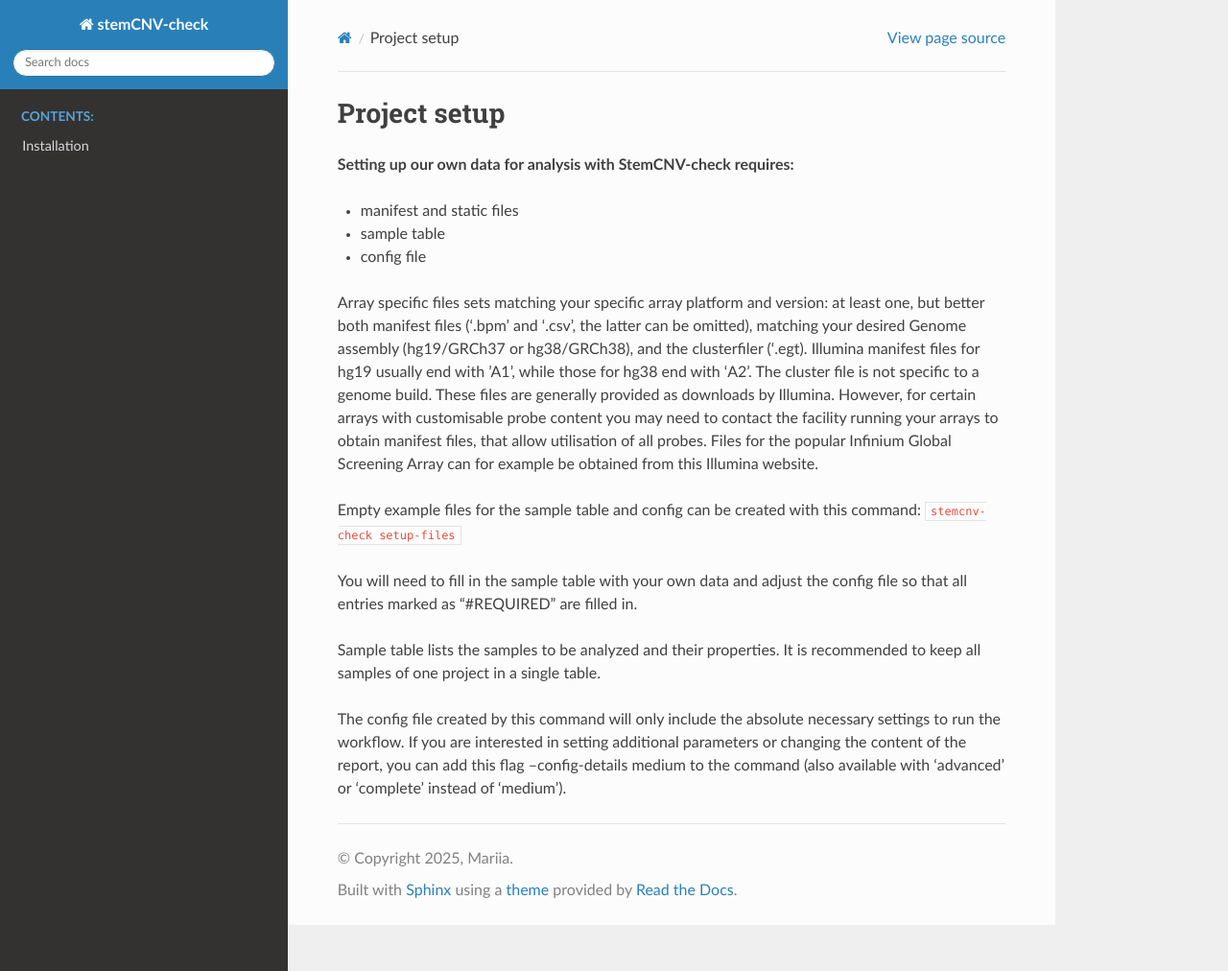
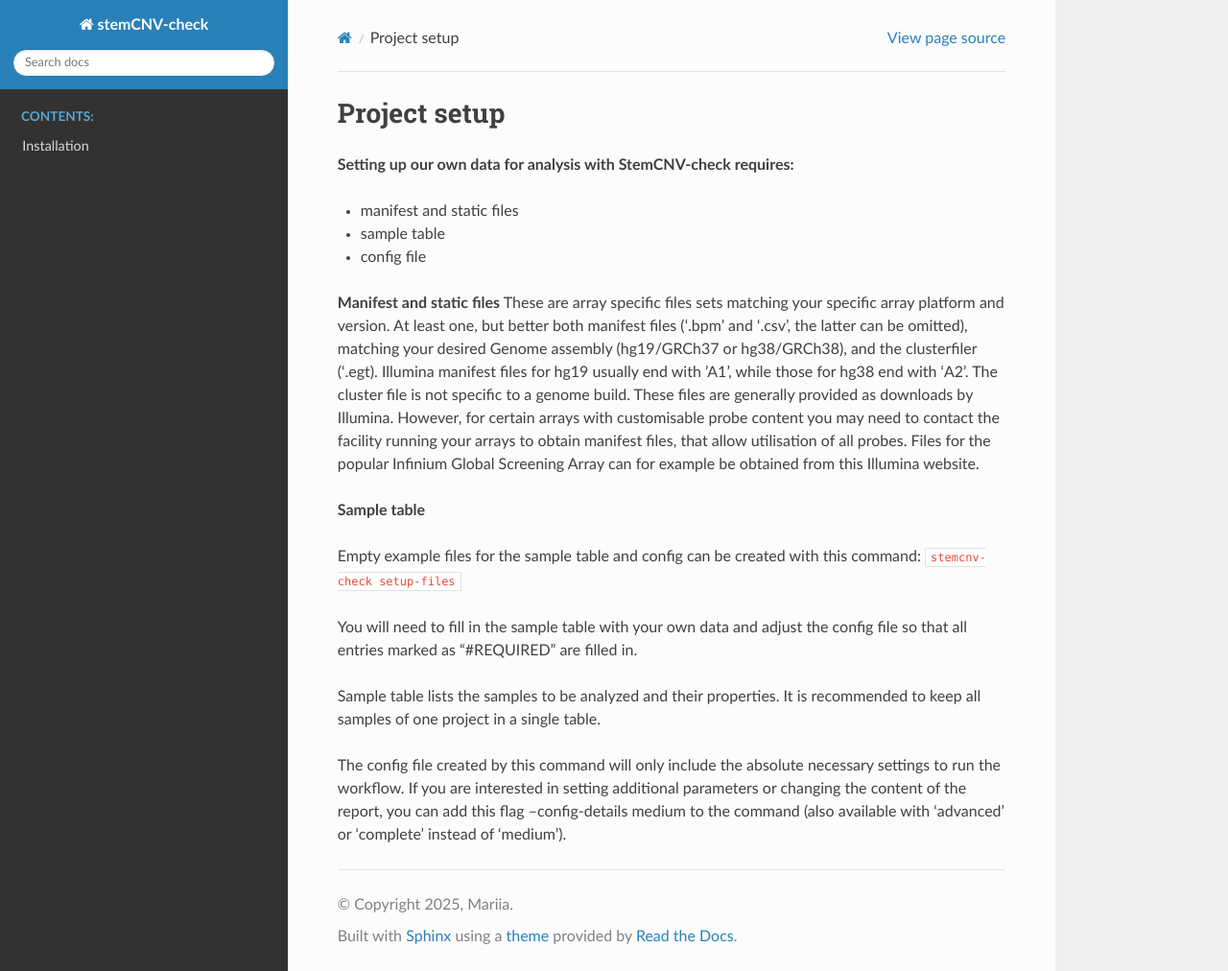
Before and after one commit to icalledmyselfmoon/stemCNV_check_Read_the_docs, a Sphinx documentation site: the page built from source/setup_project.rst, in a window 1280 px wide and 1012 px high. Shown: the whole window at 96% size. Built offline with Sphinx 7.4.7 and the Read the Docs theme 3.1.0, drawn with Linux system fonts in a browser that asks for light colours.

Commit message:
Update setup_project.rst

```diff
--- a/source/setup_project.rst
+++ b/source/setup_project.rst
@@ -9,14 +9,16 @@ Project setup
 
 - config file
 
-Array specific files sets matching your specific array platform and version: at least one, but
-better both manifest files (‘.bpm’ and ‘.csv’, the latter can be omitted), matching your desired Genome assembly
+**Manifest and static files**
+These are array specific files sets matching your specific array platform and version.
+At least one, but better both manifest files (‘.bpm’ and ‘.csv’, the latter can be omitted), matching your desired Genome assembly
 (hg19/GRCh37 or hg38/GRCh38), and the clusterfiler (‘.egt). Illumina manifest files for hg19 usually end with ’A1’,
 while those for hg38 end with ‘A2’. The cluster file is not specific to a genome build.
 These files are generally provided as downloads by Illumina. However, for certain arrays with customisable probe
 content you may need to contact the facility running your arrays to obtain manifest files, that allow utilisation of all
 probes. Files for the popular Infinium Global Screening Array can for example be obtained from this Illumina website.
 
+**Sample table**
 
 Empty example files for the sample table and config can be created with this command:
 ``stemcnv-check setup-files``
```
